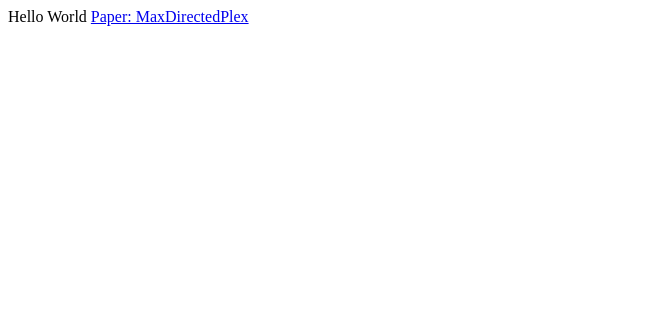
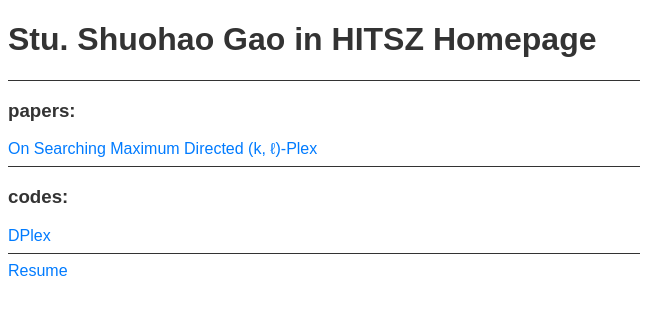
Before and after one commit to ShuohaoGao/ShuohaoGao.github.io, a plain HTML site: page index.html in a window 1280 px wide. Shown: the whole page, without its empty margins (0-651 px from the left). Drawn offline with Linux system fonts and the light colour scheme.

Commit message:
some changes

```diff
--- a/index.html
+++ b/index.html
@@ -1,4 +1,37 @@
-Hello World
-
-
-<a href="pdf/MaxDirectedPlex-full.pdf">Paper: MaxDirectedPlex</a>
+<!DOCTYPE html>
+<html>
+<head>
+    <title>Stu. Shuohao Gao in HITSZ</title>
+    <style>
+        body {
+            font-family: Arial, sans-serif;
+        }
+        h1, h3 {
+            color: #333;
+        }
+        hr {
+            border: none;
+            height: 1px;
+            background-image: linear-gradient(to right, #333, #333 50%, white 50%, white);
+        }
+        a {
+            color: #007bff;
+            text-decoration: none;
+        }
+        a:hover {
+            text-decoration: underline;
+        }
+    </style>
+</head>
+<body>
+    <h1>Stu. Shuohao Gao in HITSZ Homepage</h1>
+    <hr>
+    <h3>papers:</h3>
+    <a href="pdf/MaxDirectedPlex-full.pdf">On Searching Maximum Directed (k, ℓ)-Plex</a>
+    <hr>
+    <h3>codes:</h3>
+    <a href="https://github.com/ShuohaoGao/MDPS">DPlex</a> <br>
+    <hr>
+    <a href="pdf/Resume-928.pdf">Resume</a>
+</body>
+</html>
```
Also changed, not shown: 2 other files.
